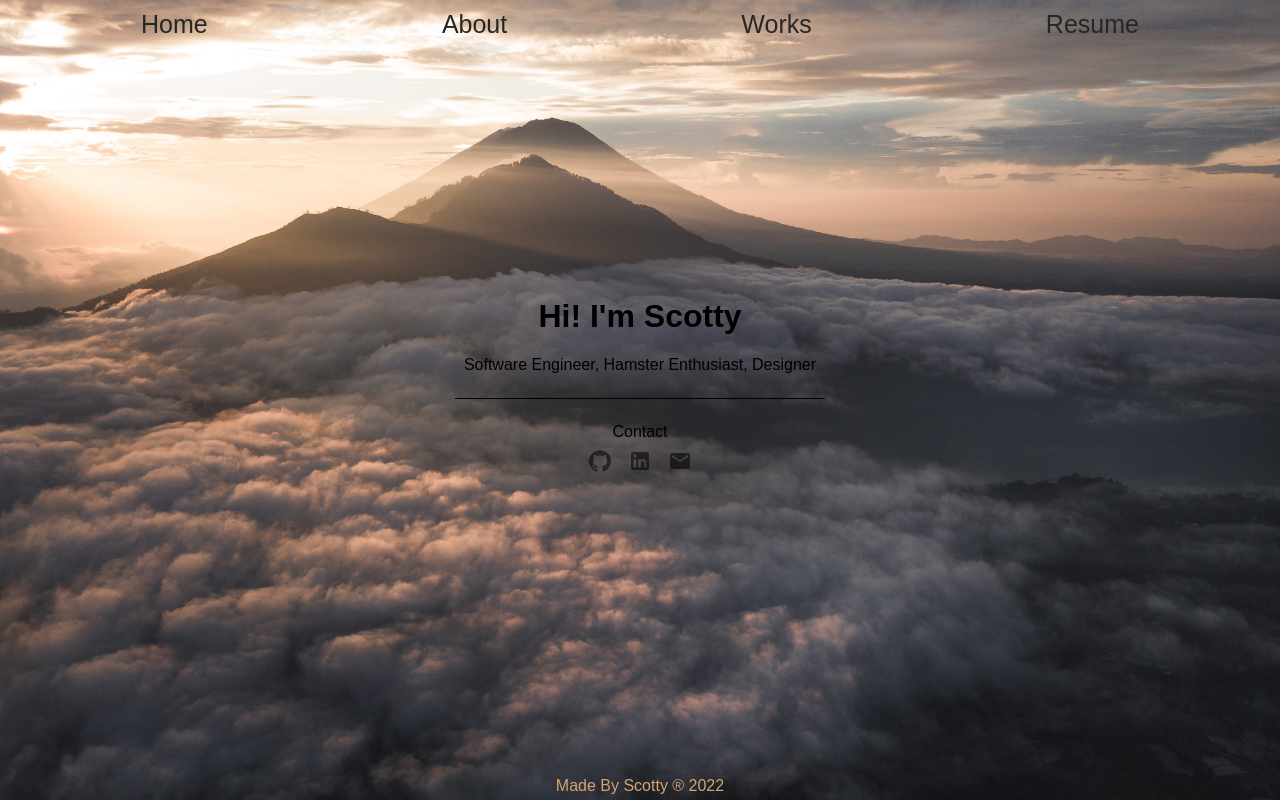
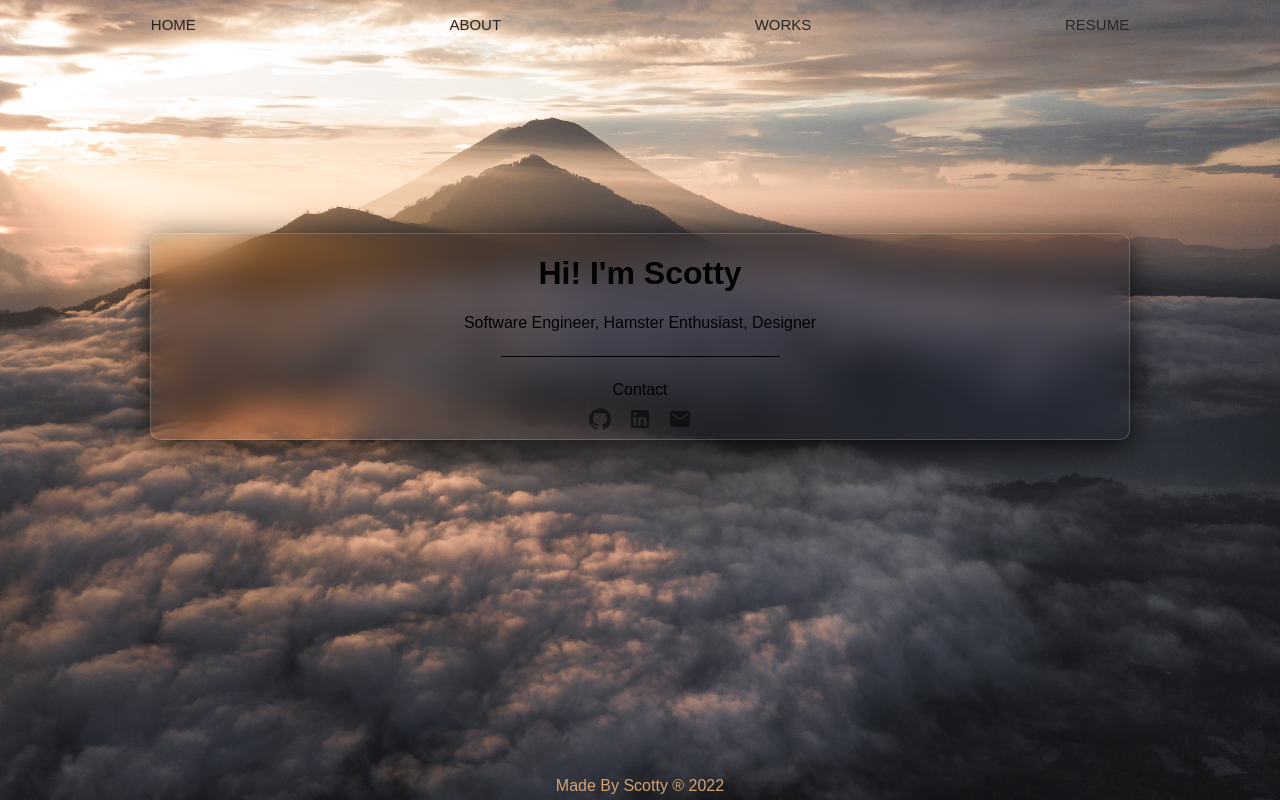
Before and after one commit to Scotty-Cloud/scott-portfolio, a React (Create React App) app: page / in a window 1280 px wide. Built offline with nearby package versions, Linux system fonts and the light colour scheme; a web font is replaced by a local one.

Commit message:
add glasmorphism & bugfix/clean code up

```diff
--- /dev/null
+++ b/src/Components/Landing/Landing.css
@@ -0,0 +1,13 @@
+.landing {
+  background: rgba(20, 10, 20, 0.1);
+  box-shadow: 0 8px 32px 0 rgba(0, 0, 0, 0.8);
+  backdrop-filter: blur(16px) saturate(180%);
+  -webkit-backdrop-filter: blur(16px) saturate(180%);
+  background-color: rgba(0, 0, 0, 0.15);
+  border-radius: 10px;
+  border: 1px solid rgba( 255, 255, 255, 0.18 );
+
+  margin-top:185px;
+  margin-left: 150px;
+  margin-right: 150px;
+}
--- a/src/Components/Landing/Landing.jsx
+++ b/src/Components/Landing/Landing.jsx
@@ -1,4 +1,5 @@
 import React from "react";
+import './Landing.css'
 import Contact from '../Contact/Contact'
 
 const Landing = () => {
--- a/src/Components/Nav/Nav.jsx
+++ b/src/Components/Nav/Nav.jsx
@@ -9,17 +9,16 @@ const Nav = () => {
     <header className="navbar">
       <Box sx={{ flexGrow: 1}} className='inline-nav'>
           <Toolbar variant='dense' className="nav-buttons">
-            <Link className='nav-link' underline="none" style={{color:'#272625', fontSize: '25px'}} href="/">
-              Home
+            <Link className='nav-link' underline="none" style={{color:'#272625', fontSize: '15px'}} href="/">
+              HOME
             </Link>
-            <Link className='nav-link' underline="none" style={{color:'#272625', fontSize: '25px'}} href="/about">
-              About
+            <Link className='nav-link' underline="none" style={{color:'#272625', fontSize: '15px'}} href="/about">
+              ABOUT</Link>
+            <Link className='nav-link' underline="none" style={{color:'#272625', fontSize: '15px'}} href="/projects">
+              WORKS
             </Link>
-            <Link className='nav-link' underline="none" style={{color:'#272625', fontSize: '25px'}} href="/projects">
-              Works
-            </Link>
-            <Link className='nav-link' underline="none" style={{color:'#272625', fontSize: '25px'}} href="/">
-              Resume
+            <Link className='nav-link' underline="none" style={{color:'#272625', fontSize: '15px'}} href="/">
+              RESUME
             </Link>
             </Toolbar>
       </Box>
--- a/src/Components/Projects/ProjectDisplay.jsx
+++ b/src/Components/Projects/ProjectDisplay.jsx
@@ -13,6 +13,9 @@ const theme = createTheme({
     palette: {
       primary:{
         main:'#AA8567'
+      },
+      secondary:{
+        main:"#D6B89F"
       }
 }})
 
@@ -22,6 +25,7 @@ const ProjectDisplay = (props) => {
       <CardMedia
         component="img"
         height="175"
+        background-color="#D6B89F"
         image={props.img}
         alt={props.alt}
       />
--- a/src/Components/Projects/Projects.css
+++ b/src/Components/Projects/Projects.css
@@ -3,10 +3,11 @@
 }
 
 .displayCard {
-  background: rgba( 0, 0, 0, 0.3 );
-  box-shadow: 0 8px 32px 0 rgba( 31, 38, 135, 0.37 );
-  backdrop-filter: blur( 5px );
-  -webkit-backdrop-filter: blur( 5px );
+  background: rgba(20, 10, 20, 0.1);
+  box-shadow: 0 8px 32px 0 rgba(0, 0, 0, 0.8);
+  backdrop-filter: blur(16px) saturate(180%);
+  -webkit-backdrop-filter: blur(16px) saturate(180%);
+  background-color: rgba(0, 0, 0, 0.15);
   border-radius: 10px;
   border: 1px solid rgba( 255, 255, 255, 0.18 );
   display: flex;
@@ -22,3 +23,11 @@
   flex-direction: row;
   justify-content: center;
 }
+
+/* original glassmorphism effect */
+  /* background: rgba( 0, 0, 0, 0.3 );
+  box-shadow: 0 8px 32px 0 rgba( 31, 38, 135, 0.37 );
+  backdrop-filter: blur( 5px );
+  -webkit-backdrop-filter: blur( 5px );
+  border-radius: 10px;
+  border: 1px solid rgba( 255, 255, 255, 0.18 ); */
--- a/src/Components/Projects/Projects.jsx
+++ b/src/Components/Projects/Projects.jsx
@@ -18,7 +18,6 @@ const Projects = (props) => {
       alignItems="center"
       justifyContent="center"
       style={{
-
           height: '100vh',
       }}
     >
--- a/src/styles/App.css
+++ b/src/styles/App.css
@@ -1,13 +1,5 @@
 .App {
   text-align: center;
-
-}
-
-.landing{
-  /* position: absolute; */
-
-
-   margin-top:250px;
 
 }
 
--- a/src/styles/index.css
+++ b/src/styles/index.css
@@ -12,9 +12,8 @@ body {
   background-repeat: no-repeat;
   background-size: cover;
 
+  overflow: hidden;
 }
-
-
 
 code {
   font-family: source-code-pro, Menlo, Monaco, Consolas, 'Courier New',
```
